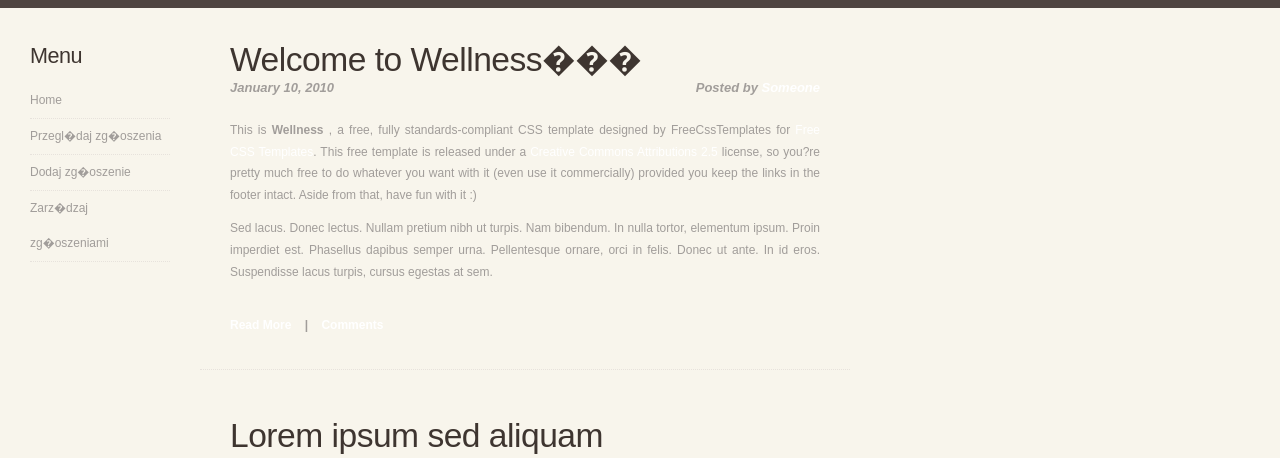
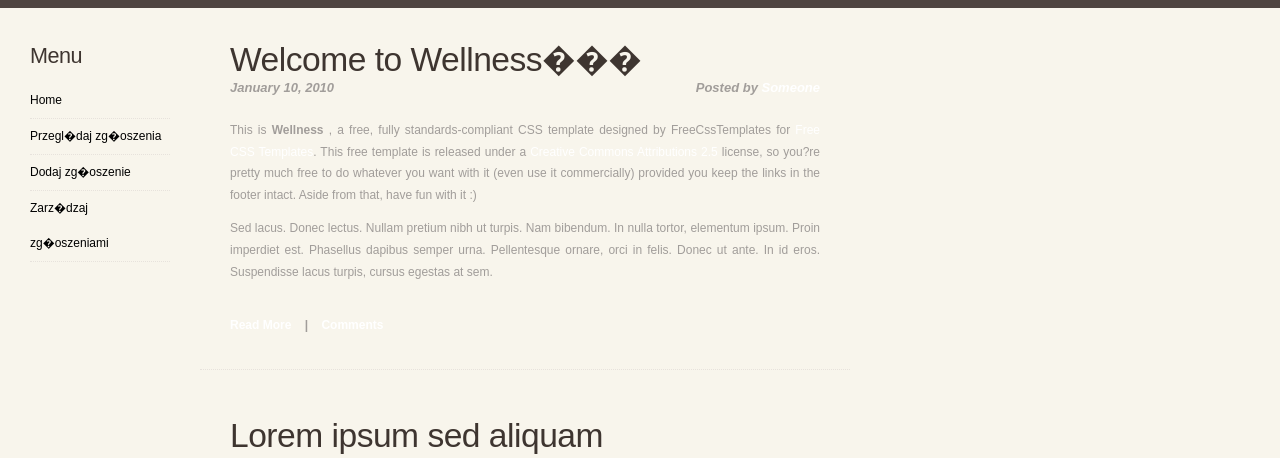
Before and after one commit to konradini/pg, a PHP site: page /index.php in a window 1280 px wide. Shown: the part 27-485 px from the top of the page. Run offline with PHP 8.4, Linux system fonts and the light colour scheme.

Commit message:
menu style

```diff
--- a/style.css
+++ b/style.css
@@ -253,12 +253,12 @@ a:hover {
 
 #sidebar a {
 	border: none;
-	color: #A19D9A;
+	color: black;
 }
 
 #sidebar a:hover {
 	text-decoration: underline;
-	color: #8A8A8A;
+	color: black;
 }
 
 #footer {
```
